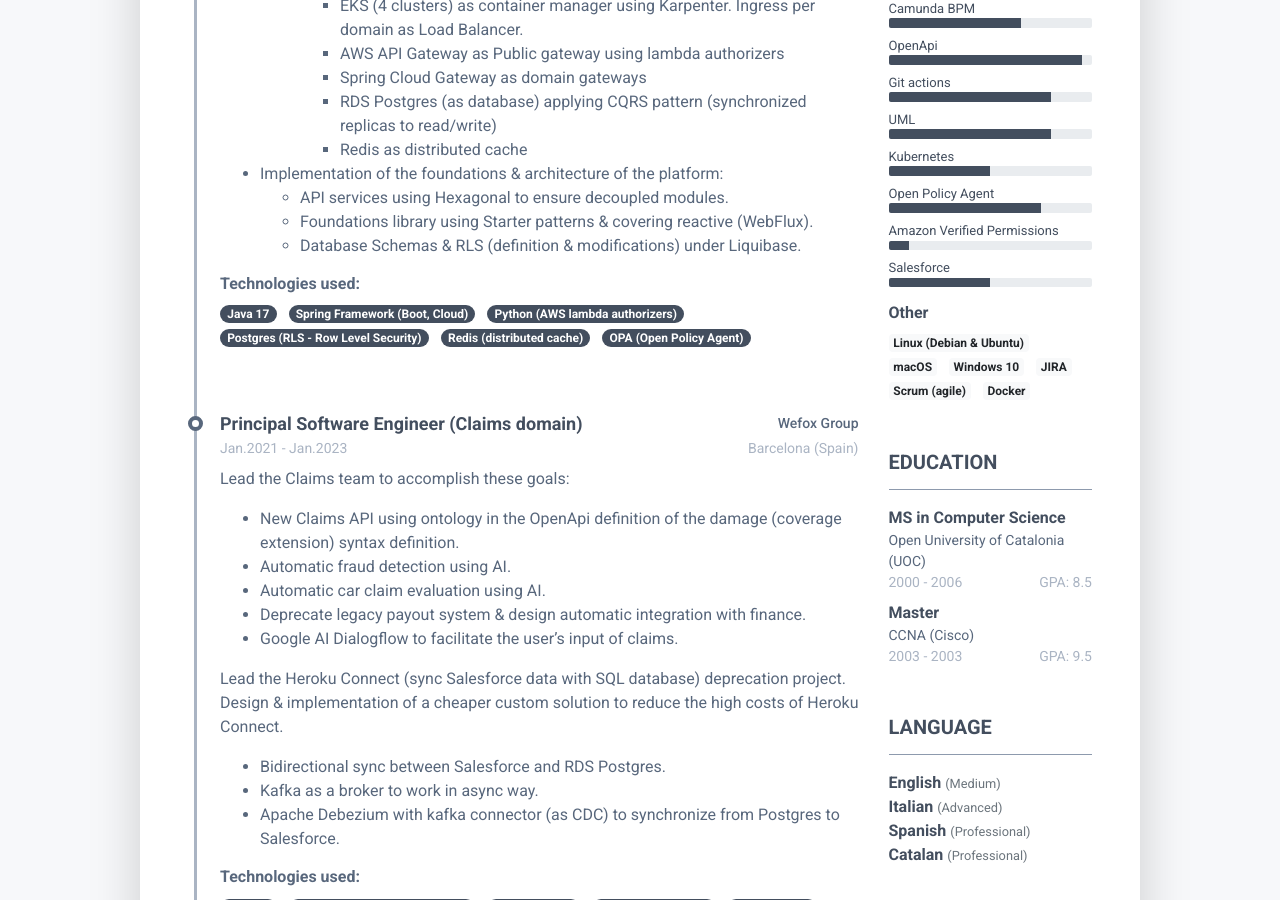
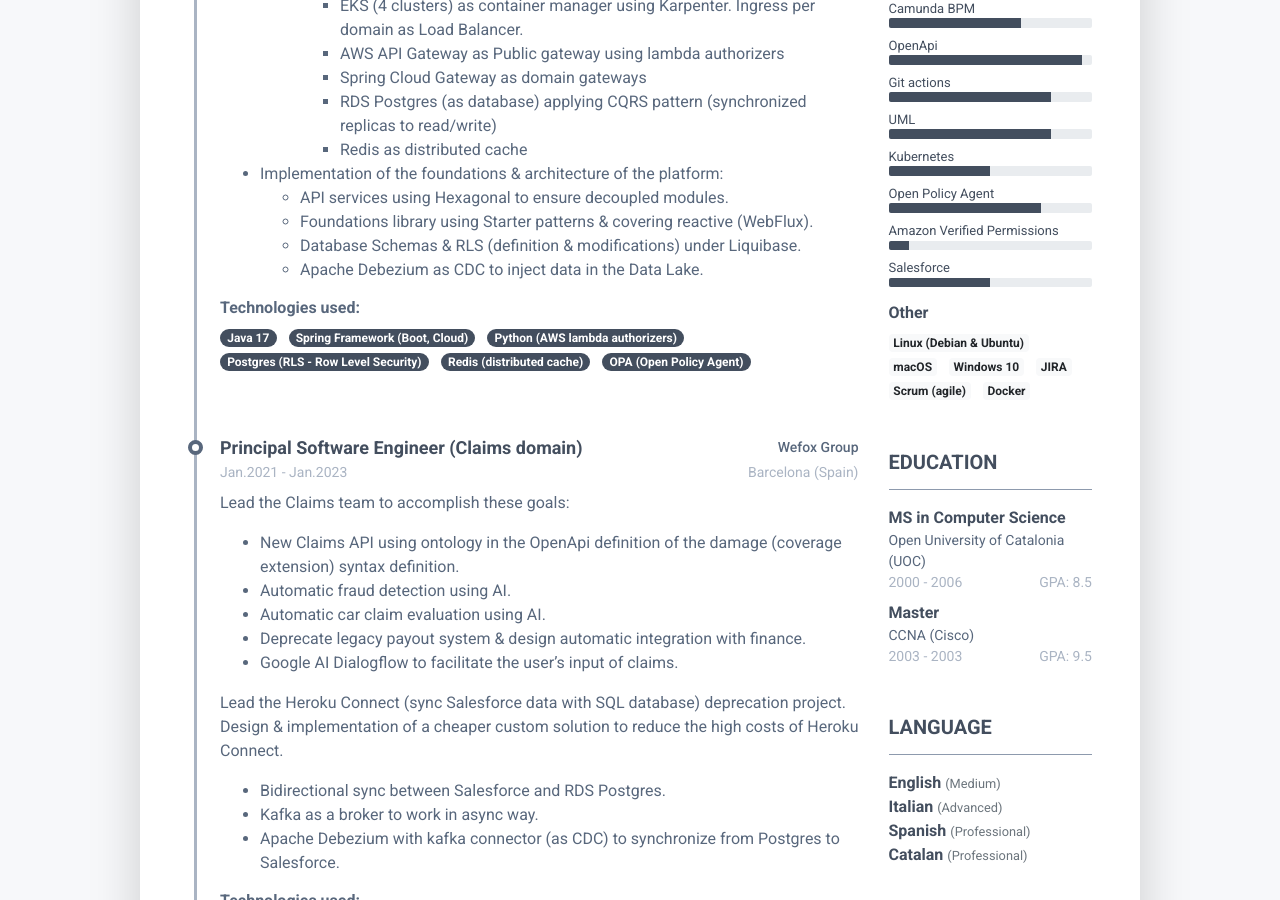
Before and after one commit to avall/avall.github.io, a Jekyll site: the page built from index.html, in a window 1280 px wide and 900 px high, scrolled down 1335 px. Built offline with Jekyll 4.4.1, drawn with Linux system fonts in a browser that asks for light colours; nearby versions of some CDN libraries.

Commit message:
Experience

```diff
--- a/_data/data.yml
+++ b/_data/data.yml
@@ -75,6 +75,7 @@
               <li>API services using Hexagonal to ensure decoupled modules.</li>
               <li>Foundations library using Starter patterns & covering reactive (WebFlux).</li>
               <li>Database Schemas & RLS (definition & modifications) under Liquibase.</li>
+              <li>Apache Debezium as CDC to inject data in the Data Lake.</li>
             </ul>
           </div>
       technologies:
```
